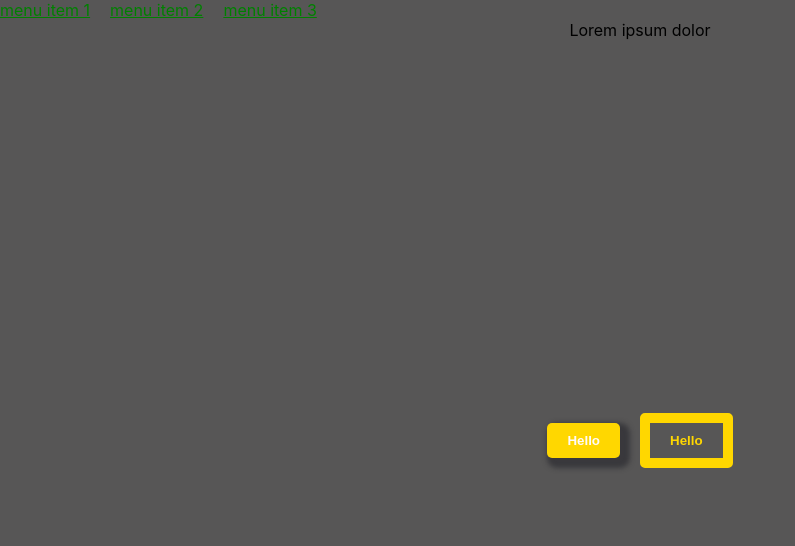
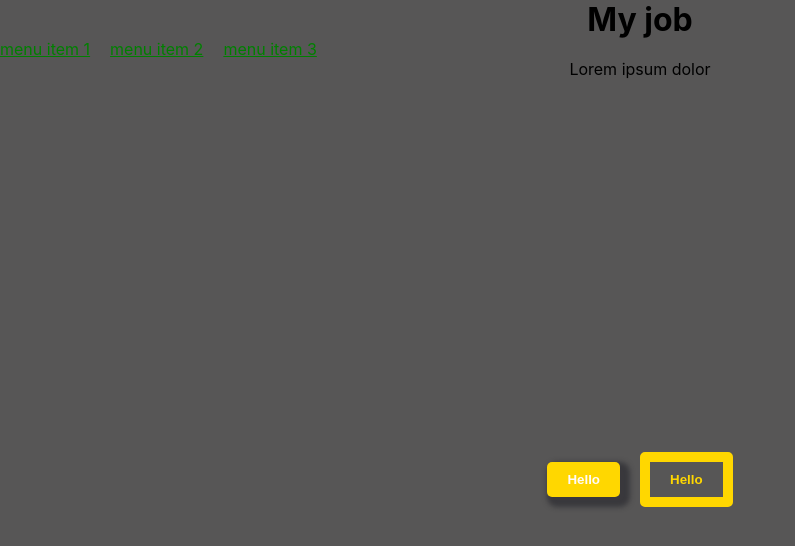
Before and after one commit to nick2097/cra-console, a React (Create React App) app: page / in a window 1280 px wide. Shown: the top 546 px of the page, without its empty margins (0-795 px from the left). Built offline with nearby package versions, Linux system fonts and the light colour scheme.

Commit message:
commit 4

```diff
--- a/src/App.tsx
+++ b/src/App.tsx
@@ -11,6 +11,7 @@ import {myTheme} from "./styles/Theme.styled";
 function App () {
     return (
         <div className="App">
+            <h1>My job</h1>
             <Menu>
                 <ul>
                     <li><a href="#">menu item 1</a></li>
```
